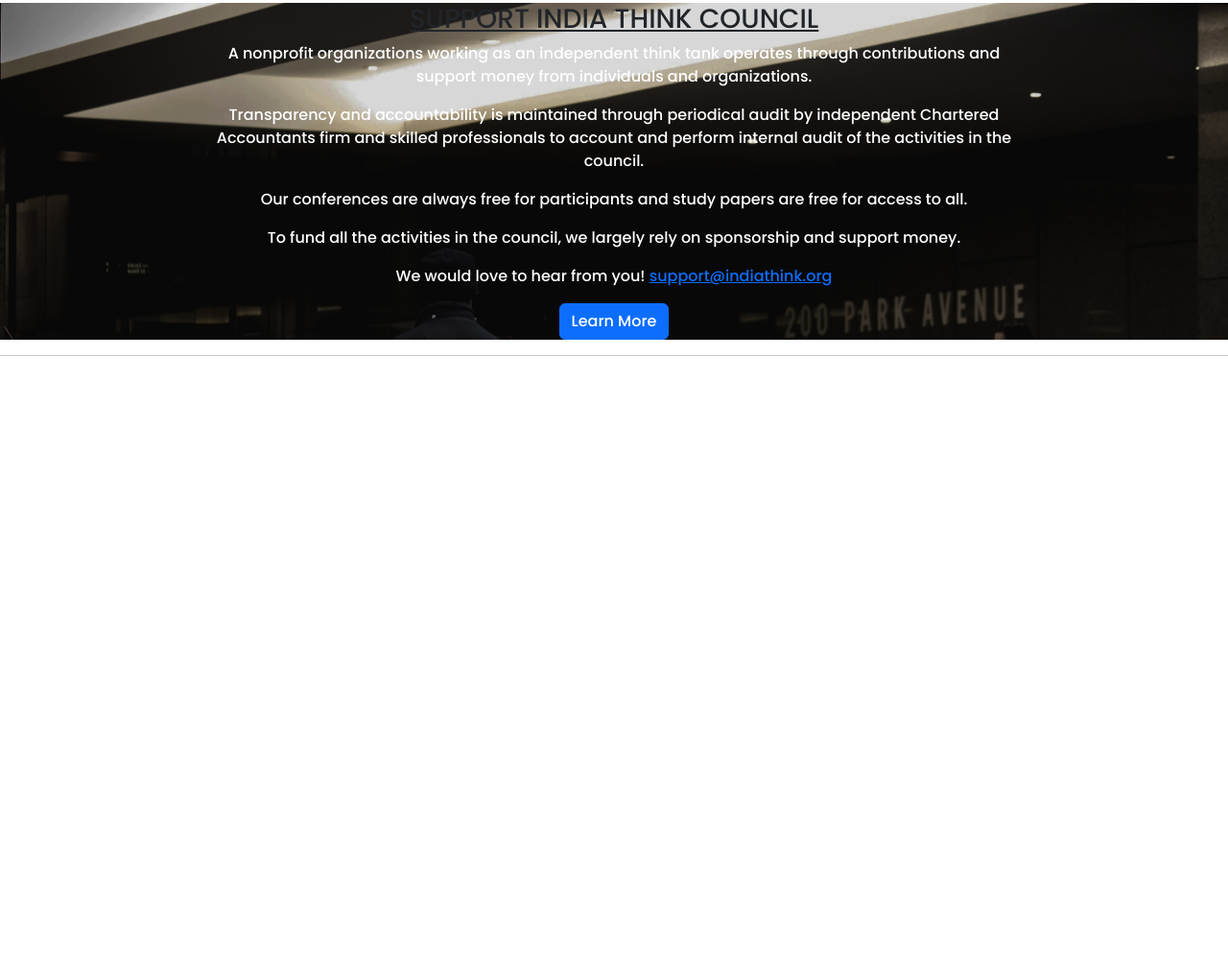
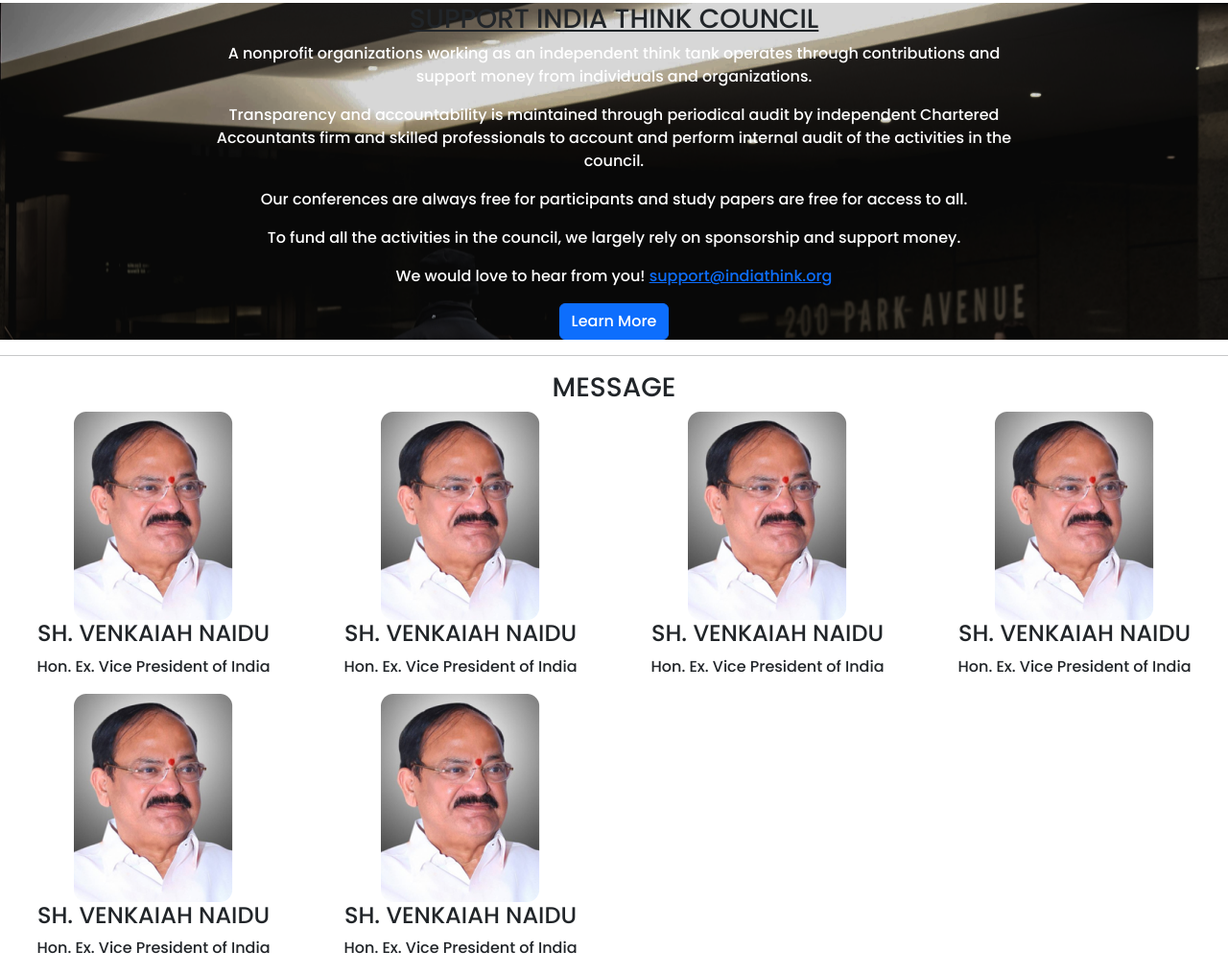
Before and after one commit to OclifTech/indiathink, a website built with Parcel: page src/index.html in a window 1280 px wide. Shown: the part 2624-3640 px from the top of the page at 96% size. Before the commit the page ends 3011 px from the top, so only its background shows below. Built offline with nearby package versions, Linux system fonts and the light colour scheme.

Commit message:
message skeleton completed

```diff
--- a/src/index.html
+++ b/src/index.html
@@ -207,6 +207,52 @@
   </div>
 
   <hr>
+
+  <div class='container-fluid text-center'>
+    <h3> MESSAGE</h3>
+
+    <div class='row'>
+
+      <div class='col-xxl-2 col-lg-3 col-md-4 col-sm-6 '>
+        <img class='img-fluid' src="./assets/images/SH. VENKAIAH NAIDU.png" alt="">
+        <h4>SH. VENKAIAH NAIDU
+          </h4>
+        <p>Hon. Ex. Vice President of India</p>
+      </div>
+      <div class='col-xxl-2 col-lg-3 col-md-4 col-sm-6'>
+        <img class='img-fluid' src="./assets/images/SH. VENKAIAH NAIDU.png" alt="">
+        <h4>SH. VENKAIAH NAIDU
+          </h4>
+        <p>Hon. Ex. Vice President of India</p>
+      </div>
+      <div class='col-xxl-2 col-lg-3 col-md-4 col-sm-6'>
+        <img class='img-fluid' src="./assets/images/SH. VENKAIAH NAIDU.png" alt="">
+        <h4>SH. VENKAIAH NAIDU
+          </h4>
+        <p>Hon. Ex. Vice President of India</p>
+      </div>
+      <div class='col-xxl-2 col-lg-3 col-md-4 col-sm-6'>
+        <img class='img-fluid' src="./assets/images/SH. VENKAIAH NAIDU.png" alt="">
+        <h4>SH. VENKAIAH NAIDU
+          </h4>
+        <p>Hon. Ex. Vice President of India</p>
+      </div>
+      <div class='col-xxl-2 col-lg-3 col-md-4 col-sm-6'>
+        <img class='img-fluid' src="./assets/images/SH. VENKAIAH NAIDU.png" alt="">
+        <h4>SH. VENKAIAH NAIDU
+          </h4>
+        <p>Hon. Ex. Vice President of India</p>
+      </div>
+      <div class='col-xxl-2 col-lg-3 col-md-4 col-sm-6'>
+        <img class='img-fluid' src="./assets/images/SH. VENKAIAH NAIDU.png" alt="">
+        <h4>SH. VENKAIAH NAIDU
+          </h4>
+        <p>Hon. Ex. Vice President of India</p>
+      </div>
+
+    </div>
+
+  </div>
 </body>
 
 </html>
```
Also changed, not shown: src/assets/images/SH. VENKAIAH NAIDU.png (added).
